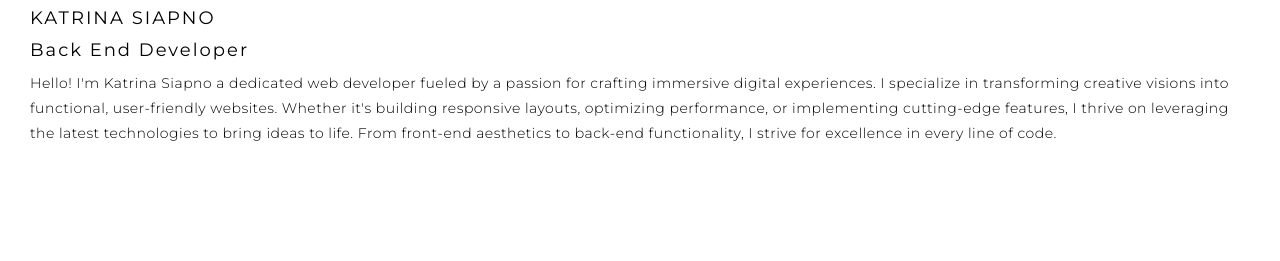
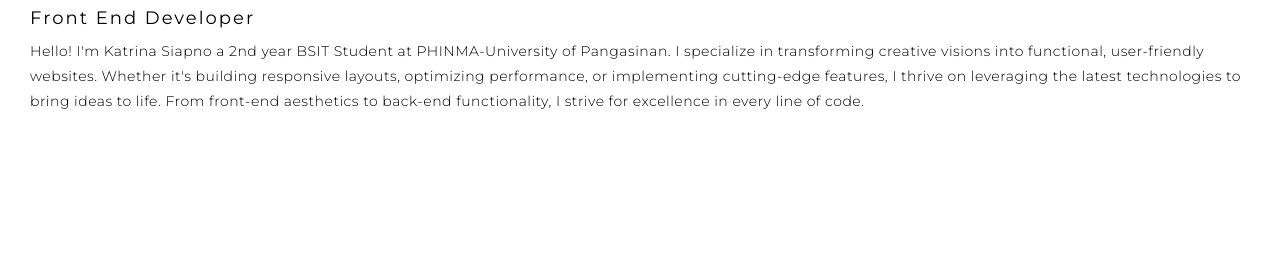
Before and after one commit to mouWise/github-portfolio, a plain HTML site: page index.html in a window 1280 px wide. Shown: the part 506-767 px from the top of the page. Drawn offline with Linux system fonts and the light colour scheme.

Commit message:
Add files via upload

```diff
--- a/index.html
+++ b/index.html
@@ -38,9 +38,8 @@
     </div>
         <div class="col-right">
         <h1 class="section-title">About <span>me</span></h1>
-        <h2>KATRINA SIAPNO</h2>
-        <h2>Back End Developer</h2>
-        <p>Hello! I'm Katrina Siapno a dedicated web developer fueled by a passion for crafting immersive digital experiences. I specialize in transforming creative visions into functional, user-friendly websites. Whether it's building responsive layouts, optimizing performance, or implementing cutting-edge features, I thrive on leveraging the latest technologies to bring ideas to life. From front-end aesthetics to back-end functionality, I strive for excellence in every line of code.</p>
+        <h2>Front End Developer</h2>
+        <p>Hello! I'm Katrina Siapno a 2nd year BSIT Student at PHINMA-University of Pangasinan. I specialize in transforming creative visions into functional, user-friendly websites. Whether it's building responsive layouts, optimizing performance, or implementing cutting-edge features, I thrive on leveraging the latest technologies to bring ideas to life. From front-end aesthetics to back-end functionality, I strive for excellence in every line of code.</p>
     </div>
     </div>
     </section>
```
Also changed, not shown: image.jpg (added), van.png (added).
